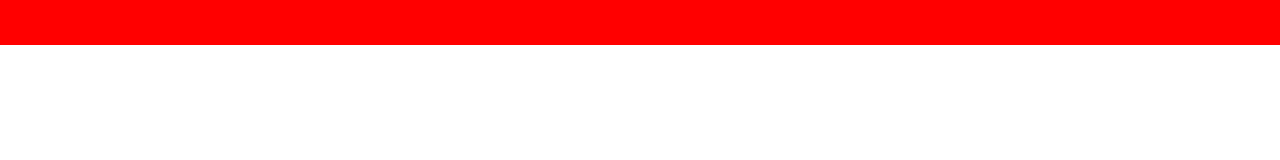
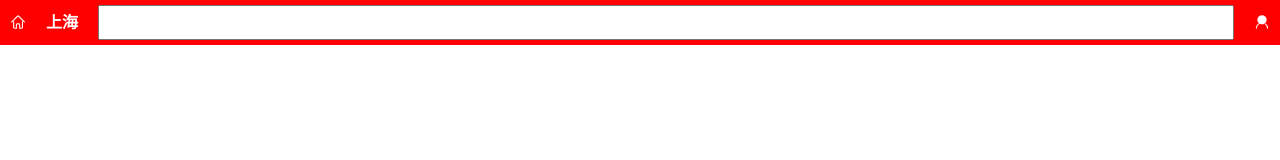
Before and after one commit to chengyan1989/hose, a plain HTML site: page src/index.html in a window 1280 px wide. Drawn offline with Linux system fonts and the light colour scheme.

Commit message:
头部工作者上传

```diff
--- a/src/css/style.scss
+++ b/src/css/style.scss
@@ -27,8 +27,30 @@ body {
     .header {
         width: 100%;
         height: 0.45rem;
+        line-height: 0.45rem;
         background: red;
         display: flex;
+        padding: 0 0.1rem;
+        .ico-house {
+            font-size: 0.16rem;
+            color: #fff;
+        }
+        .ico-add {
+            color: #fff;
+            font-size: 0.16rem;
+            font-style: none;
+            margin: 0 0.2rem;
+        }
+        .inp {
+            flex: 1;
+            height: 0.35rem;
+            margin-top: 0.05rem;
+        }
+        .ico-my {
+            margin-left: 0.2rem;
+            color: #fff;
+            font-size: 0.16rem;
+        }
     }
     .active {
         width: 100%;
--- a/src/index.html
+++ b/src/index.html
@@ -14,7 +14,10 @@
 <body>
     <div class="wrap">
         <header class="header">
-            头部工作者
+            <i class="icon iconfont icon-shouye ico-house"></i>
+            <b class="ico-add">上海</b>
+            <input type="text" class="inp">
+            <i class="icon iconfont icon-wode-xuanzhong ico-my"></i>
         </header>
         <section class="content">内容区工作者</section>
     </div>
```
Also changed, not shown: src/css/style.css, src/css/style.min.css.
